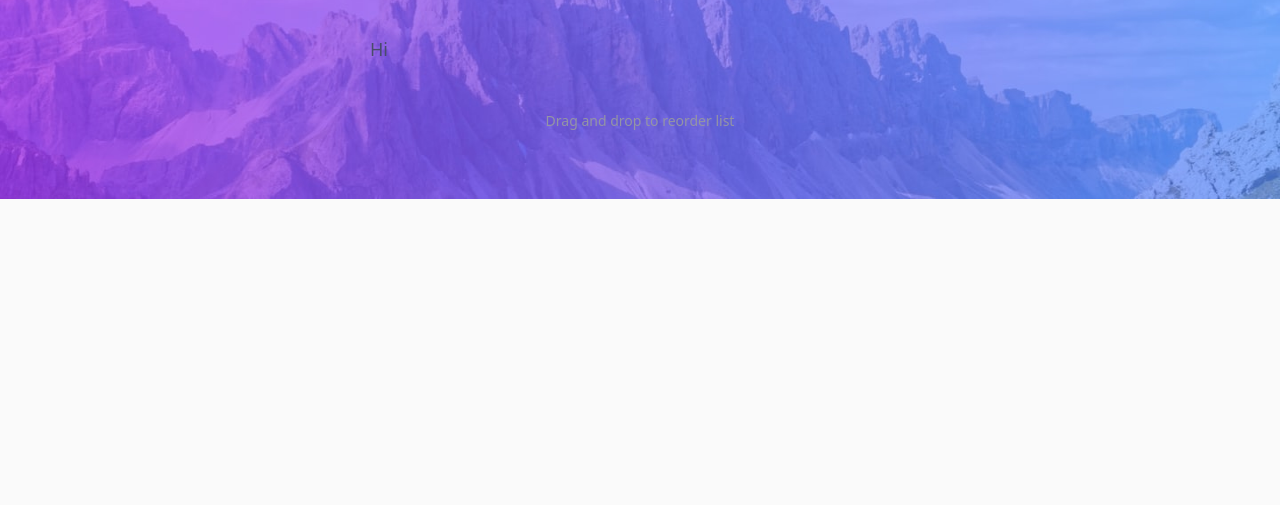
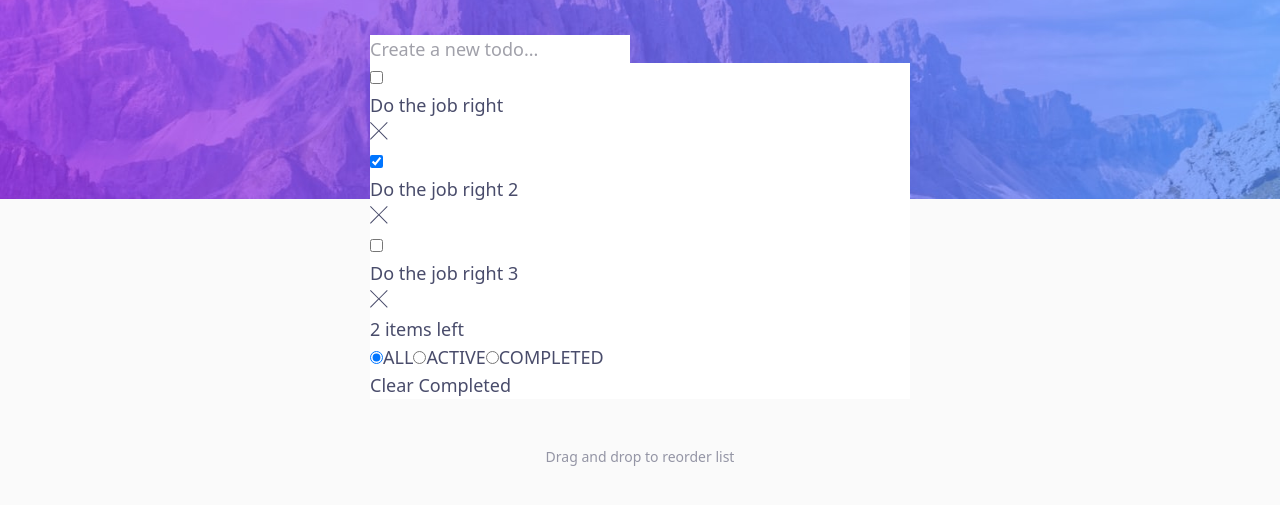
Before and after one commit to kirushenski/fm-todo-app, a Gatsby site: page / in a window 1280 px wide. Shown: the part 101-606 px from the top of the page. Built offline with nearby package versions, Linux system fonts and the light colour scheme; Gatsby itself is replaced by a stand-in of ours.

Commit message:
create todo list markup

```diff
--- a/package.json
+++ b/package.json
@@ -64,7 +64,8 @@
     "react": "^17.0.1",
     "react-dom": "^17.0.1",
     "react-helmet": "^6.1.0",
-    "tailwindcss": "^2.0.2"
+    "tailwindcss": "^2.0.2",
+    "uuid": "^3.4.0"
   },
   "devDependencies": {
     "@babel/preset-typescript": "^7.12.7",
@@ -76,6 +77,7 @@
     "@types/react-dom": "^17.0.0",
     "@types/react-helmet": "^6.1.0",
     "@types/testing-library__jest-dom": "^5.9.5",
+    "@types/uuid": "^8.3.0",
     "@typescript-eslint/eslint-plugin": "^4.13.0",
     "@typescript-eslint/parser": "^4.13.0",
     "babel-jest": "^26.6.3",
--- a/src/components/TodoList/index.tsx
+++ b/src/components/TodoList/index.tsx
@@ -1,13 +1,109 @@
-import React from 'react'
+import React, { useState } from 'react'
+import { v4 as uuidv4 } from 'uuid'
+// import { ReactComponent as CheckIcon } from '@/icons/icon-check.svg'
+import { ReactComponent as CrossIcon } from '@/icons/icon-cross.svg'
 
-// interface TodoListProps extends React.HTMLProps<HTMLDivElement> {
+// TODO: добавить склонения к items
 
-// }
+interface Todo {
+  id: string
+  value: string
+  isCompleted: boolean
+}
 
 function TodoList({ className = '', ...props }: React.HTMLProps<HTMLDivElement>) {
+  const FILTERS = ['all', 'active', 'completed'] as const
+  const [todos, setTodos] = useState<Todo[]>([
+    { id: uuidv4(), value: 'Do the job right', isCompleted: false },
+    { id: uuidv4(), value: 'Do the job right 2', isCompleted: true },
+    { id: uuidv4(), value: 'Do the job right 3', isCompleted: false },
+  ])
+  const [value, setValue] = useState('')
+  const [currentFilter, setCurrentFilter] = useState<typeof FILTERS[number]>('all')
+
+  function handleInputChange(e: React.ChangeEvent<HTMLInputElement>) {
+    setValue(e.target.value)
+  }
+
+  function handleSubmit(e: React.FormEvent<HTMLFormElement>) {
+    e.preventDefault()
+    if (!value.trim()) return
+    setValue('')
+    setTodos([...todos, { id: uuidv4(), value, isCompleted: false }])
+  }
+
+  function handleCheckboxChange(selectedTodo: Todo) {
+    setTodos(todos.map(todo => (todo === selectedTodo ? { ...todo, isCompleted: !todo.isCompleted } : todo)))
+  }
+
+  function handleFilterChange(selectedFilter: typeof FILTERS[number]) {
+    setCurrentFilter(selectedFilter)
+  }
+
+  function handleClearButtonClick(selectedTodo: Todo) {
+    setTodos(todos.filter(todo => todo !== selectedTodo))
+  }
+
+  function handleClearCompletedButtonClick() {
+    setTodos(todos.filter(todo => !todo.isCompleted))
+  }
+
   return (
     <div className={`${className}`} {...props}>
-      Hi
+      <form onSubmit={handleSubmit}>
+        <label htmlFor="new-todo" className="sr-only">
+          Create a new todo
+        </label>
+        <input
+          type="text"
+          id="new-todo"
+          value={value}
+          onChange={handleInputChange}
+          placeholder="Create a new todo..."
+          className="bg-white dark:bg-dark-gray-800"
+        />
+      </form>
+      <div className="bg-white dark:bg-dark-gray-800">
+        <ol>
+          {todos
+            .filter(
+              todo =>
+                currentFilter === 'all' ||
+                (currentFilter === 'active' && !todo.isCompleted) ||
+                (currentFilter === 'completed' && todo.isCompleted)
+            )
+            .map(todo => (
+              <li key={todo.id}>
+                <label>
+                  <input type="checkbox" checked={todo.isCompleted} onChange={() => handleCheckboxChange(todo)} />
+                  <span className="sr-only">Complete &quot;{todo.value}&quot;</span>
+                </label>
+                <div>{todo.value}</div>
+                <button onClick={() => handleClearButtonClick(todo)}>
+                  <CrossIcon title={`Clear "${todo.value}"`} />
+                </button>
+              </li>
+            ))}
+        </ol>
+        <div>
+          <div>{todos.filter(todo => !todo.isCompleted).length} items left</div>
+          <div>
+            {FILTERS.map(filter => (
+              <label key={filter}>
+                <input
+                  type="radio"
+                  name="filter"
+                  value={filter}
+                  checked={filter === currentFilter}
+                  onChange={() => handleFilterChange(filter)}
+                />
+                {filter.toUpperCase()}
+              </label>
+            ))}
+          </div>
+          <button onClick={handleClearCompletedButtonClick}>Clear Completed</button>
+        </div>
+      </div>
     </div>
   )
 }
```
Also changed, not shown: 1 other file.
